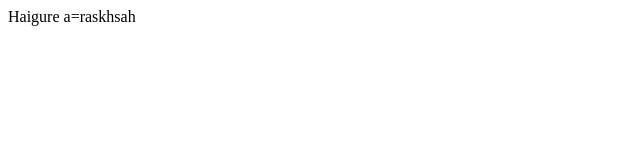
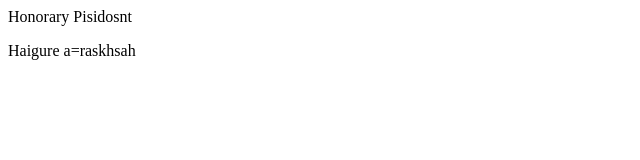
Before and after one commit to Shivi991-dev/TEST, a plain HTML site: page index.html in a window 1280 px wide. Shown: the whole page, without its empty margins (0-640 px from the left). Drawn offline with Linux system fonts and the light colour scheme.

Commit message:
aDDELINE

```diff
--- a/index.html
+++ b/index.html
@@ -1 +1,2 @@
+<p>Honorary Pisidosnt</p>
 Haigure a=raskhsah
```
